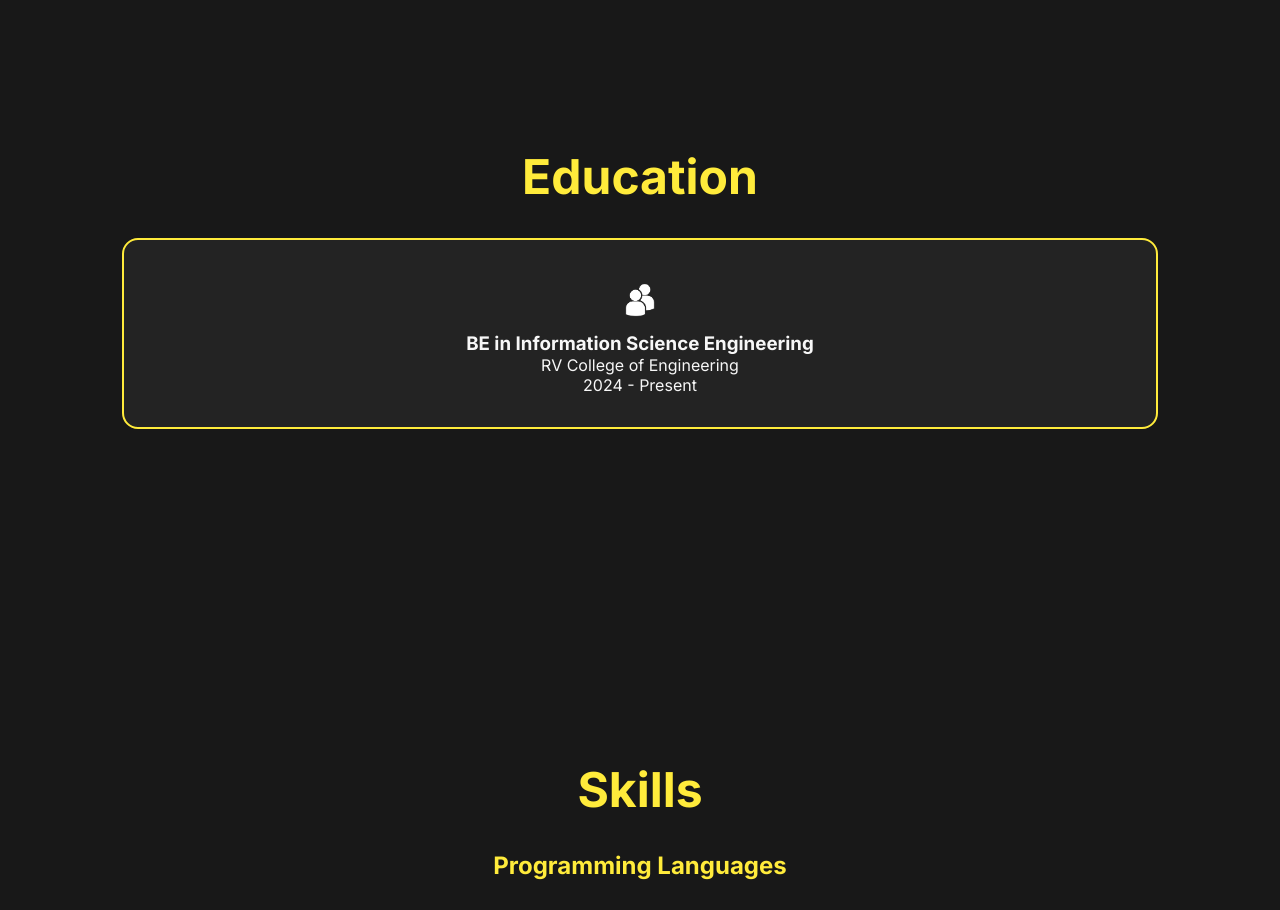
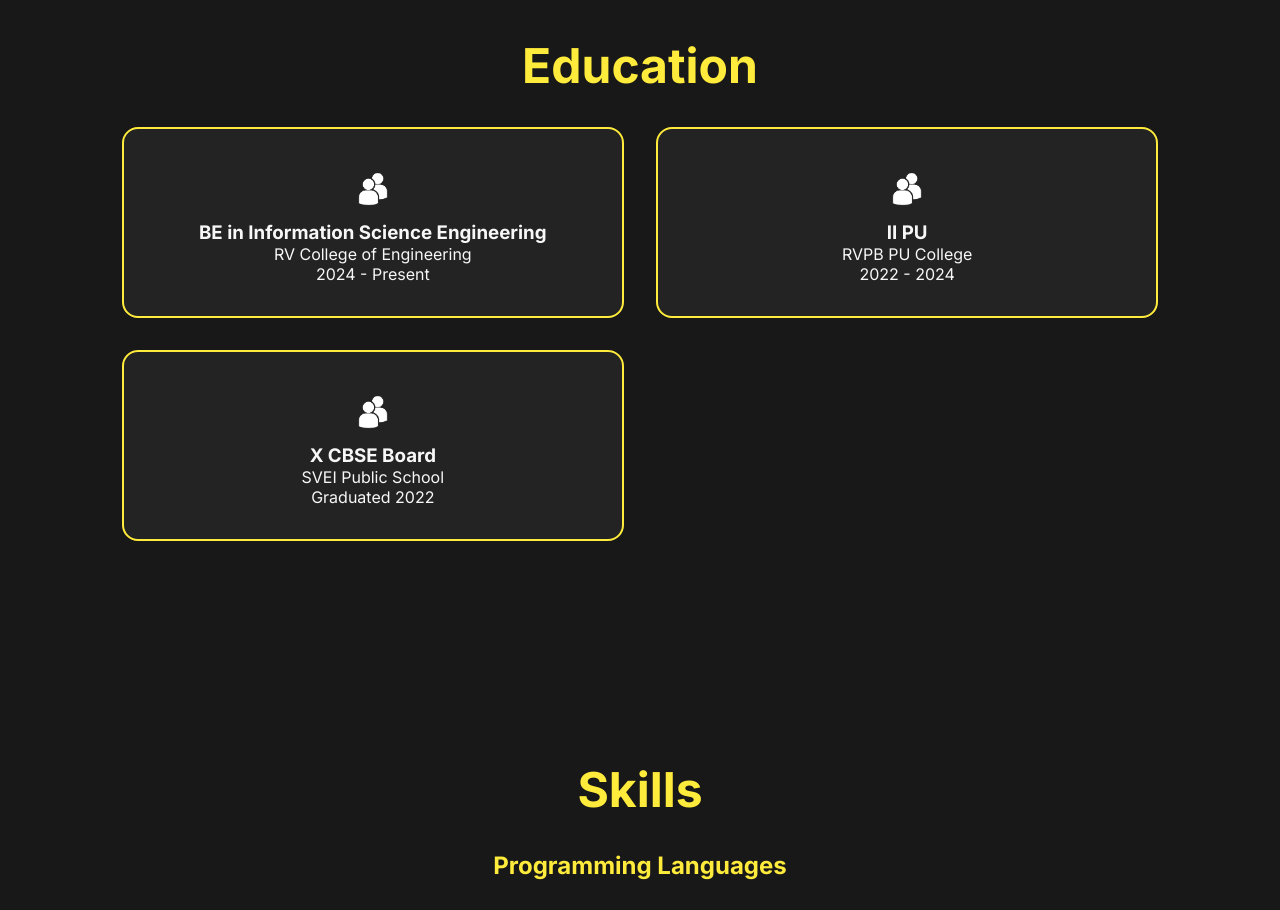
Before and after one commit to gshlok/portfolio, a React (Vite) app: page / in a window 1280 px wide. Shown: the part 920-1830 px from the top of the page. Built offline with nearby package versions, Linux system fonts and the light colour scheme.

Commit message:
Education update

```diff
--- a/src/components/Education.tsx
+++ b/src/components/Education.tsx
@@ -12,6 +12,18 @@ const Education: React.FC = () => {
                     <p>RV College of Engineering</p>
                     <p>2024 - Present</p>
                 </div>
+                <div className="education-card">
+                    <img src="/images/education.png" alt="Education" />
+                    <h3>II PU</h3>
+                    <p>RVPB PU College</p>
+                    <p>2022 - 2024</p>
+                </div>
+                <div className="education-card">
+                    <img src="/images/education.png" alt="Education" />
+                    <h3>X CBSE Board</h3>
+                    <p>SVEI Public School</p>
+                    <p>Graduated 2022</p>
+                </div>
             </div>
         </section>
     );
```
